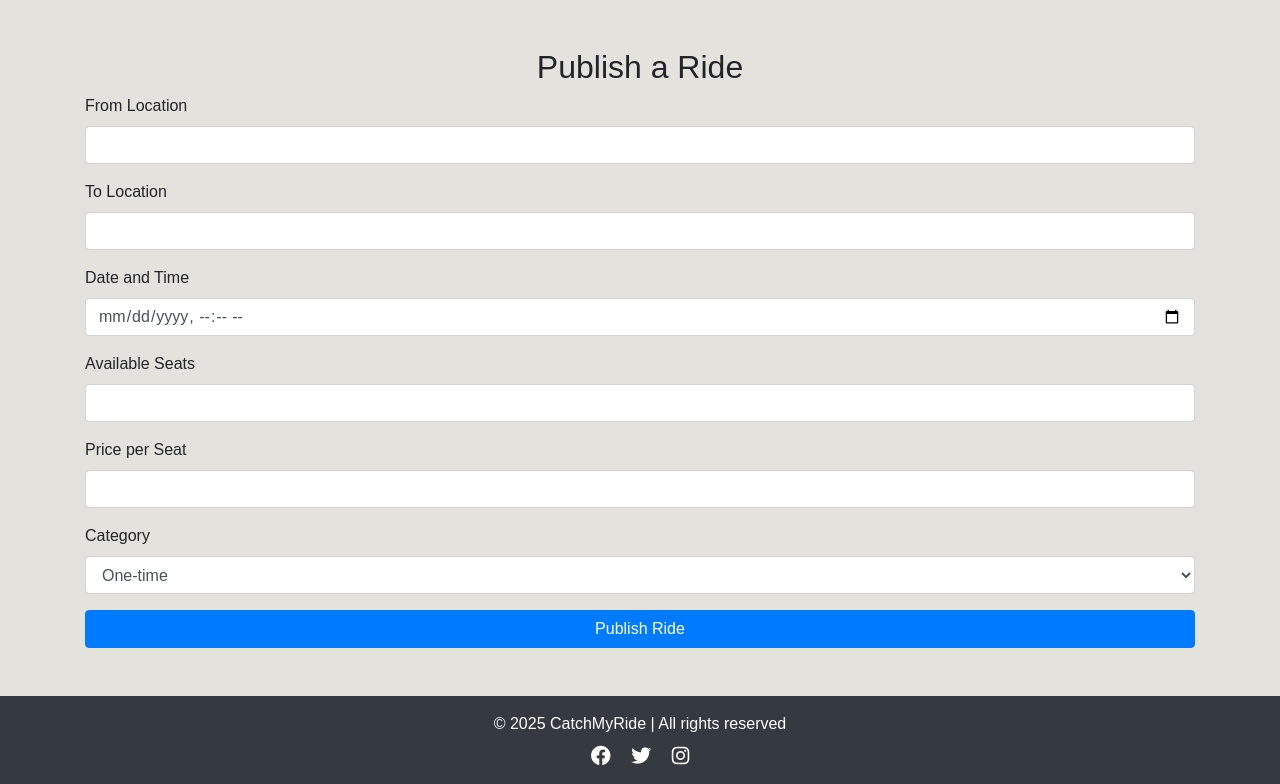
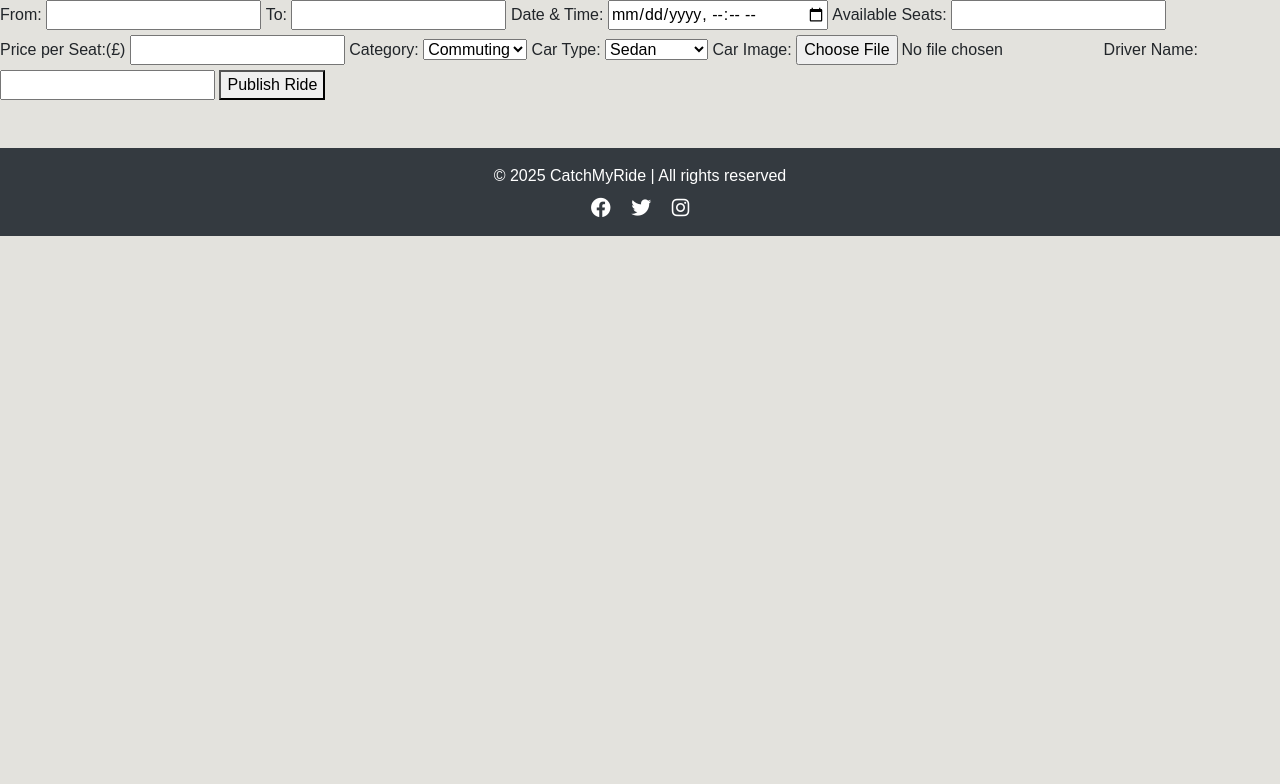
Before and after one commit to sinjinisarkar/car-pooling-app-group-project, a Flask app: template app/templates/publish_ride.html in a window 1280 px wide. Shown: the part 77-861 px from the top of the page. After the commit the page ends 313 px from the top, so only its background shows below. Run offline with Flask 3, Linux system fonts and the light colour scheme; the template is opened without the code that fills it, so the values that code supplies are empty; some libraries are stand-ins or nearby versions.

Commit message:
Added publish_ride page

```diff
--- a/app/__init__.py
+++ b/app/__init__.py
@@ -1,9 +1,11 @@
 from flask import Flask
 from flask_sqlalchemy import SQLAlchemy
 from flask_migrate import Migrate
+from config import UPLOAD_FOLDER  # Import UPLOAD_FOLDER from config
 
 app = Flask(__name__)
 app.config.from_object('config')
+app.config['UPLOAD_FOLDER'] = UPLOAD_FOLDER  # Set the upload folder path
 
 # Initialize extensions
 db = SQLAlchemy(app)
--- a/app/templates/index.html
+++ b/app/templates/index.html
@@ -14,10 +14,8 @@
 <!-- Ride Options -->
 <div class="container text-center my-4 btn-container">
 
-    <button class="btn btn-find btn-lg mx-2">Find a Ride</button>
+    <a href="{{ url_for('view_journeys') }}" class="btn btn-find btn-lg mx-2">Find a Ride</a>
     <a href="{{ url_for('publish_ride') }}" class="btn btn-post btn-lg mx-2">Publish a Ride</a>
-    <button class="btn btn-post btn-lg mx-2">Publish a Ride</button>
-    <a href="{{ url_for('view_journeys') }}" class="btn btn-find btn-lg mx-2">Find a Ride</a>
 
 </div>
 
--- a/app/templates/publish_ride.html
+++ b/app/templates/publish_ride.html
@@ -1,47 +1,46 @@
 {% extends "base.html" %}
 
-{% block title %}Publish a Ride{% endblock %}
+{% block title %} Publish a Ride {% endblock %}
 
 {% block content %}
-<div class="container my-5">
-    <h2 class="text-center">Publish a Ride</h2>
+<form method="POST" enctype="multipart/form-data">
+    <label for="from_location">From:</label>
+    <input type="text" id="from_location" name="from_location" required>
 
-    <form method="POST" action="{{ url_for('publish_ride') }}">
+    <label for="to_location">To:</label>
+    <input type="text" id="to_location" name="to_location" required>
 
-        <div class="form-group">
-            <label for="from_location">From Location</label>
-            <input type="text" name="from_location" id="from_location" class="form-control" required>
-        </div>
+    <label for="date_time">Date & Time:</label>
+    <input type="datetime-local" id="date_time" name="date_time" required>
 
-        <div class="form-group">
-            <label for="to_location">To Location</label>
-            <input type="text" name="to_location" id="to_location" class="form-control" required>
-        </div>
+    <label for="available_seats">Available Seats:</label>
+    <input type="number" id="available_seats" name="available_seats" min="1" required>
 
-        <div class="form-group">
-            <label for="date_time">Date and Time</label>
-            <input type="datetime-local" name="date_time" id="date_time" class="form-control" required>
-        </div>
+    <label for="price_per_seat">Price per Seat:(£)</label>
+    <input type="number" id="price_per_seat" name="price_per_seat" step="0.01" required>
 
-        <div class="form-group">
-            <label for="available_seats">Available Seats</label>
-            <input type="number" name="available_seats" id="available_seats" class="form-control" required>
-        </div>
+    <label for="category">Category:</label>
+    <select id="category" name="category">
+        <option value="commuting">Commuting</option>
+        <option value="one-time">One-time</option>
+    </select>
 
-        <div class="form-group">
-            <label for="price_per_seat">Price per Seat</label>
-            <input type="number" name="price_per_seat" id="price_per_seat" class="form-control" required>
-        </div>
+    <!-- New Fields for Car -->
+    <label for="car_type">Car Type:</label>
+    <select id="car_type" name="car_type">
+        <option value="Sedan">Sedan</option>
+        <option value="SUV">SUV</option>
+        <option value="Hatchback">Hatchback</option>
+        <option value="Convertible">Convertible</option>
+        <option value="Truck">Truck</option>
+    </select>
 
-        <div class="form-group">
-            <label for="category">Category</label>
-            <select name="category" id="category" class="form-control" required>
-                <option value="One-time">One-time</option>
-                <option value="Commuting">Commuting</option>
-            </select>
-        </div>
+    <label for="car_image">Car Image:</label>
+    <input type="file" id="car_image" name="car_image" accept="image/*" required>
 
-        <button type="submit" class="btn btn-primary btn-block">Publish Ride</button>
-    </form>
-</div>
+    <label for="driver_name">Driver Name:</label>
+    <input type="text" id="driver_name" name="driver_name" value="{{ current_user.username }}" readonly required>
+
+    <button type="submit">Publish Ride</button>
+</form>
 {% endblock %}
```
Also changed, not shown: app/models.py (+7 -3 lines), app/views.py (+25 -2 lines), config.py (+8 -0 lines), migrations/versions/9edc7efb6efb_initial_migration.py (added, +76 -0 lines), app.db.
